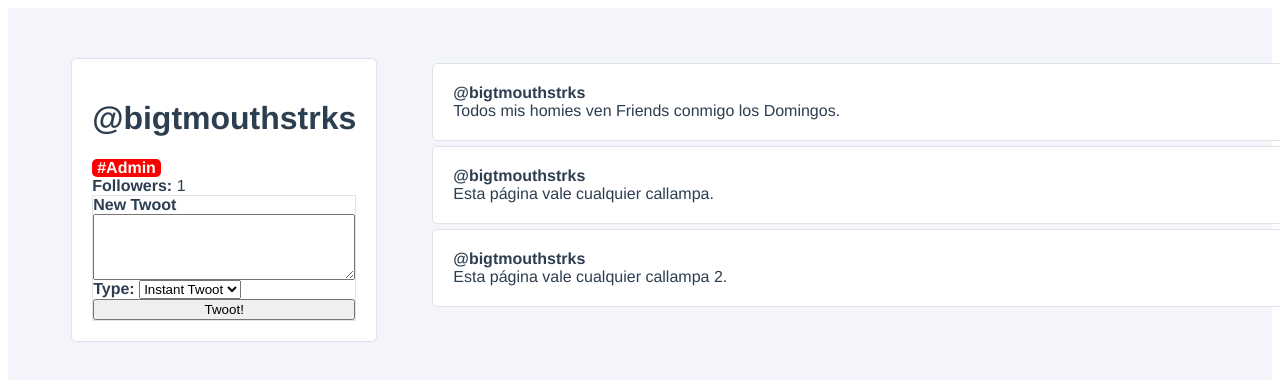
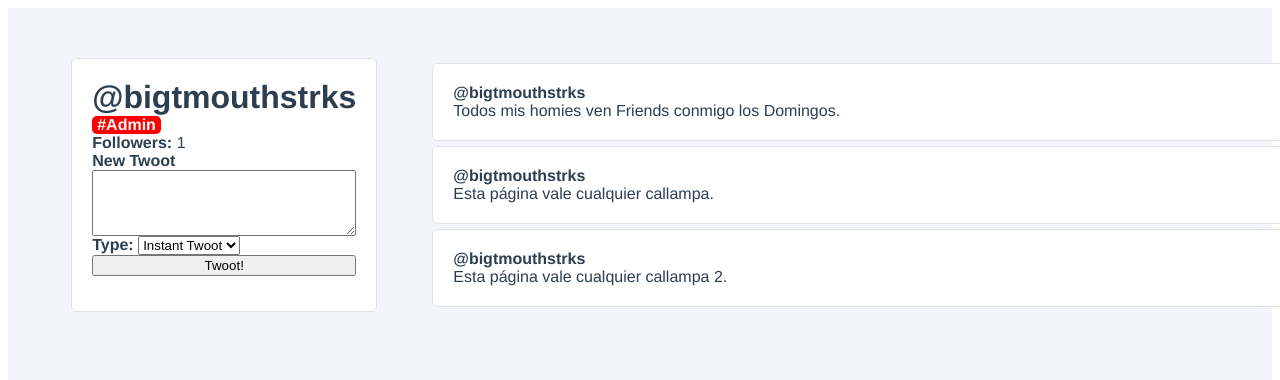
Before and after one commit to bigmouthstrks/twitter-like-app, a Vue app: page / in a window 1280 px wide. Shown: the top 380 px of the page. Built offline with nearby package versions, Linux system fonts and the light colour scheme.

Commit message:
Se agregó scss para los estilos

```diff
--- a/src/components/TwootItem.vue
+++ b/src/components/TwootItem.vue
@@ -32,7 +32,7 @@ export default {
 }
 </script>
 
-<style>
+<style lang="scss" scoped>
 .twoot-item {
     padding: 20px;
     background-color: white;
@@ -42,13 +42,14 @@ export default {
     cursor: pointer;
     transition: all 0.25s ease;
     margin: 5px;
-}
 
-.twoot-item:hover {
-    transform: scale(1.05, 1.05);
+    &:hover {
+        transform: scale(1.05, 1.05);
+    }
 }
 
 .twoot-item_user {
     font-weight: bold;
 }
+
 </style>
--- a/src/components/UserProfile.vue
+++ b/src/components/UserProfile.vue
@@ -117,13 +117,13 @@ export default {
 }
 </script>
 
-<style scoped>
+<style lang="scss" scoped>
+
 .user-profile {
     display: grid;
     grid-template-columns: 1fr 3fr;
     width: 100%;
     padding: 50px 5%;
-}
 
     .user-profile_user-panel {
         display: flex;
@@ -133,8 +133,16 @@ export default {
         background-color: white;
         border-radius: 5px;
         border: 1px solid #DFE3E8;
+
+        h1{
+            margin: 0;
         }
 
+        .user-profile_create-twoot {
+            display: flex;
+            padding-top: 20;
+            flex-direction: column;
+        }
         .user-profile_admin-badge {
             color: white;
             background: red;
@@ -144,16 +152,12 @@ export default {
             font-weight: bold;
 
         }
-
-.user-profile_create-twoot {
-    border: 1px solid #DFE3E8;
-    display: flex;
-    padding-top: 20;
-    flex-direction: column;
+    }
 }
 
 .user-profile_twoots-wraper {
     display: grid;
     grid-gap: 10px;
 }
+
 </style>
```
Lines whose indentation alone changed are shown as unchanged.
